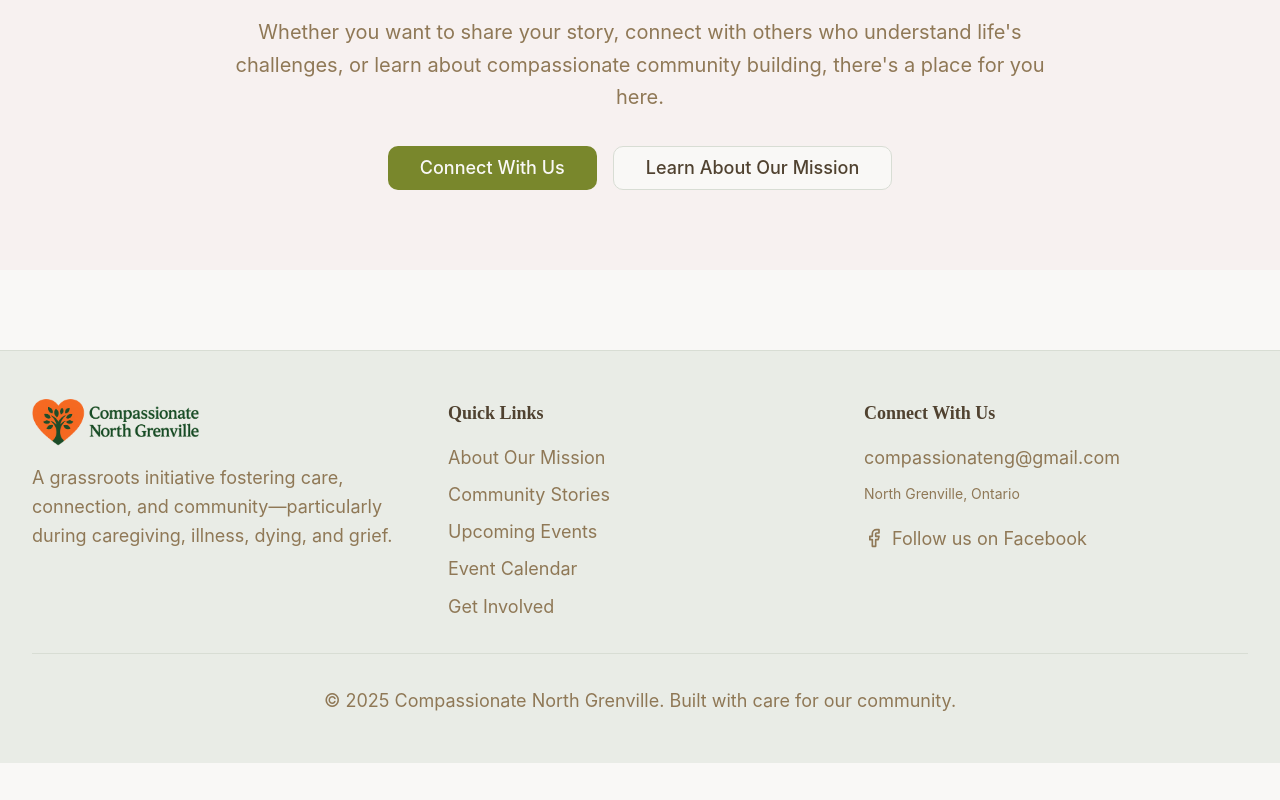
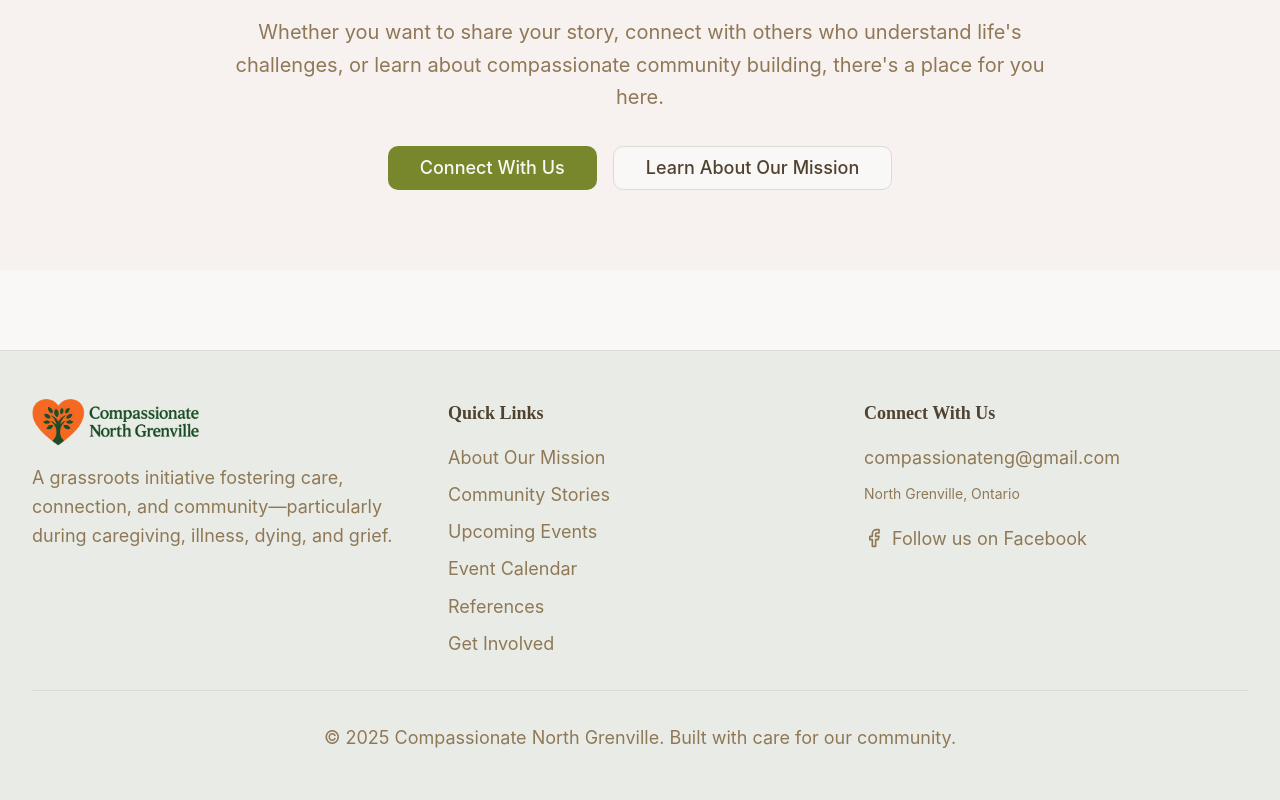
Before and after one commit to brianlapp/caring-north-stories-hub, a React (Vite) app: page / in a window 1280 px wide. Shown: the part 2841-3641 px from the top of the page. Before the commit the page ends 3604 px from the top, so only its background shows below. Built offline with nearby package versions, Linux system fonts and the light colour scheme.

Commit message:
Add references to footer quick links
Added a link to the references section in the footer's quick links for easy navigation.

```diff
--- a/src/components/Footer.tsx
+++ b/src/components/Footer.tsx
@@ -42,6 +42,11 @@ const Footer = () => {
               <li>
                 <a href="/calendar" className="text-muted-foreground hover:text-primary transition-colors story-link">
                   Event Calendar
+                </a>
+              </li>
+              <li>
+                <a href="/about#references" className="text-muted-foreground hover:text-primary transition-colors story-link">
+                  References
                 </a>
               </li>
               <li>
```
